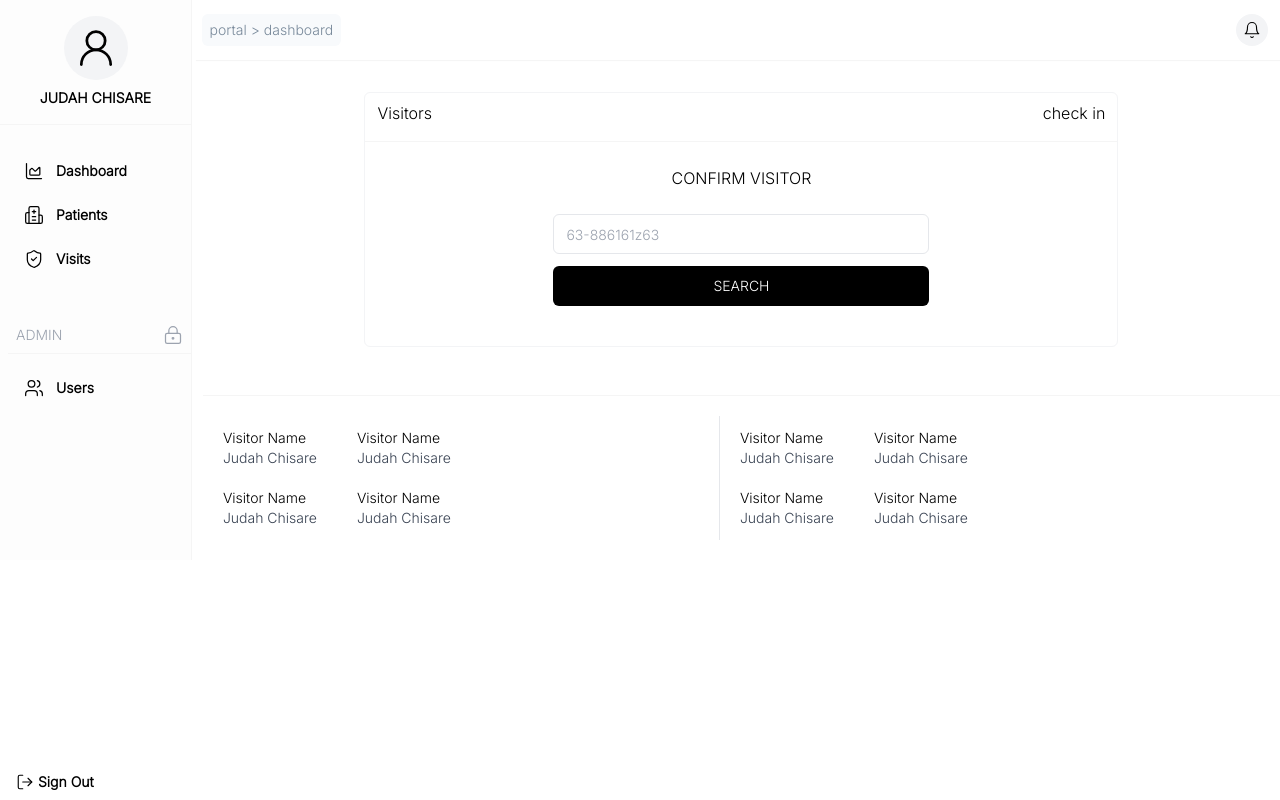
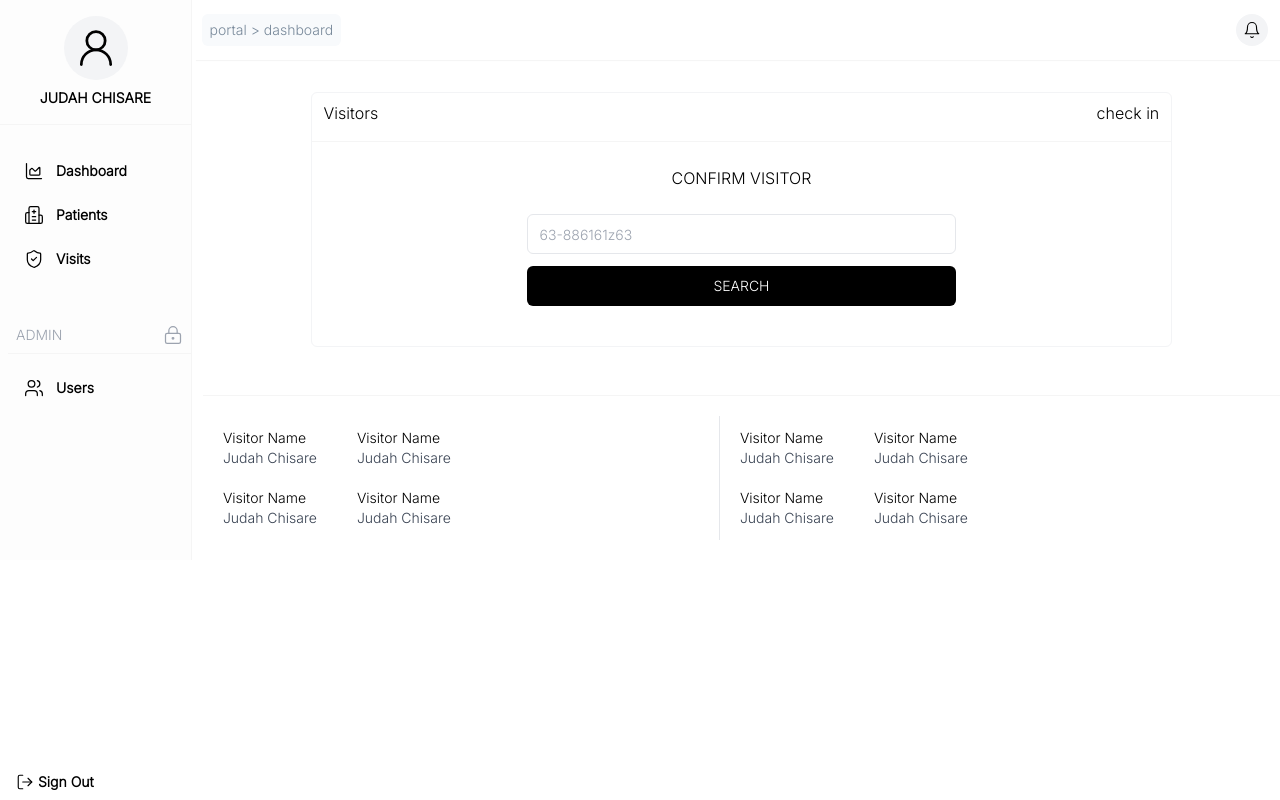
Before and after one commit to judahtc/hospital-patient-visits-manager-frontend, an Angular app in the folder hospital-visits-manager-frontend/: page /portal/visits in a window 1280 px wide. Built offline with nearby package versions, Linux system fonts and the light colour scheme.

Commit message:
feat: search visitors initial draft complete

```diff
--- a/hospital-visits-manager-frontend/src/app/visits/visits.component.html
+++ b/hospital-visits-manager-frontend/src/app/visits/visits.component.html
@@ -1,6 +1,6 @@
 <body>
 
-  <div class="visitors border border-gray-100 rounded-md  mt-7 w-[70%] mx-auto flex flex-col">
+  <div class="visitors border border-gray-100 rounded-md  mt-7 w-[80%] mx-auto flex flex-col">
     <div>
       <div class="flex justify-between items-center mx-3 mt-2">
         <div>Visitors</div>
```
